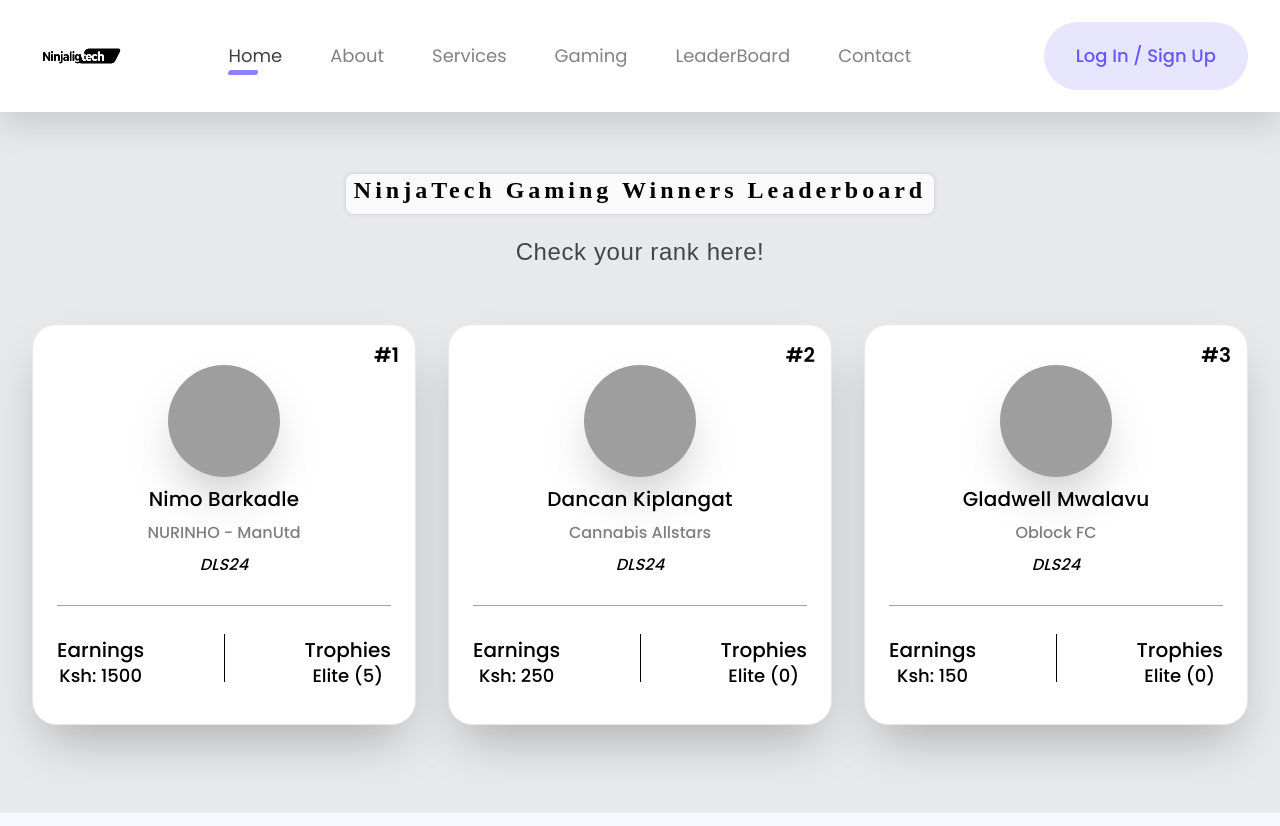
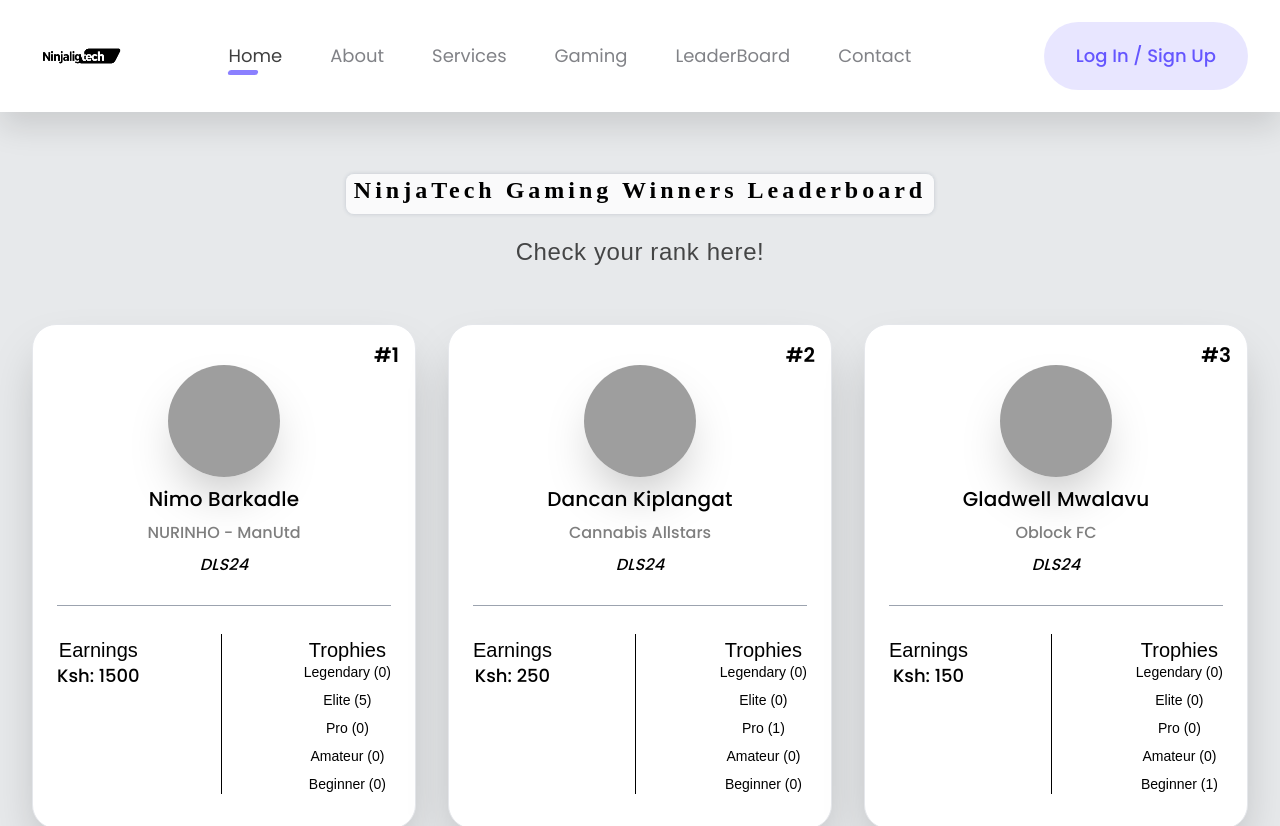
Before and after one commit to kihiuFrank/NinjaLigTech, a Next.js app: page /leader-board in a window 1280 px wide. Shown: the top 826 px of the page. Built offline with nearby package versions, Linux system fonts and the light colour scheme; no server answers; grey boxes are pictures that could not be loaded.

Commit message:
leaderboard data

```diff
--- a/app/gaming/page.tsx
+++ b/app/gaming/page.tsx
@@ -83,7 +83,7 @@
                 <div className="flex gap-2 md:gap-8 lg:gap-8">
                   {socialLinks.map((items, i) => (
                     <Link href={items.link} key={i}>
-                      <div className="bg-white  h-6 lg:h-12  w-6 lg:w-12 shadow-xl text-base rounded-full flex items-center justify-center footer-icons hover:bg-ultramarine">
+                      <div className="bg-white  h-6 lg:h-12  w-6 lg:w-12 shadow-xl text-base rounded-full flex items-center justify-center footer-icons hover:bg-semiblueviolet">
                         <Image
                           src={items.imgSrc}
                           alt={items.imgSrc}
--- a/components/Banner/index.tsx
+++ b/components/Banner/index.tsx
@@ -3,7 +3,7 @@
 const Banner = () => {
   return (
     <div id="home-section" className="bg-lightkblue  ">
-      <div className="mx-auto max-w-7xl sm:pb-24 px-6">
+      <div className="mx-auto max-w-7xl sm:pb-24 pt-8 px-6">
         <div className="grid grid-cols-1 lg:grid-cols-12 space-x-1">
           <div className="col-span-6 flex flex-col justify-evenly">
             <div className="flex gap-2 mx-auto lg:mx-0">
--- a/components/Footer/Footer.tsx
+++ b/components/Footer/Footer.tsx
@@ -72,7 +72,7 @@
           <div className="flex gap-4">
             {socialLinks.map((items, i) => (
               <Link href={items.link} key={i}>
-                <div className="bg-white h-12 w-12 shadow-xl text-base rounded-full flex items-center justify-center footer-icons hover:bg-ultramarine">
+                <div className="bg-white h-12 w-12 shadow-xl text-base rounded-full flex items-center justify-center footer-icons hover:bg-semiblueviolet">
                   <Image
                     src={items.imgSrc}
                     alt={items.imgSrc}
--- a/components/Games/LeaderBoard/TopCard.tsx
+++ b/components/Games/LeaderBoard/TopCard.tsx
@@ -38,7 +38,7 @@
 
       <div className="m-auto w-full flex flex-row justify-between ">
         <div>
-          <h2 className="mt-2.5 mb-0 mx-auto text-lg lg:text-xl font-medium  text-center ">
+          <h2 className="mt-2.5 mb-0 mx-auto text-lg lg:text-xl font-curlfont text-center ">
             Earnings
           </h2>
           <p className="-mt-[2px] mb-2.5 mx-auto text-base lg:text-lg font-medium  text-center ">
@@ -50,14 +50,26 @@
           <div className="absolute right-0 top-0 hidden h-full min-h-[1em] w-px self-stretch border-t-0 bg-gradient-to-tr from-transparent via-neutral-500 to-transparent opacity-100 dark:opacity-100 lg:block"></div>
         </div> */}
 
-        <div className="after:block after:bg-black after:w-[1px] after:h-12 after:mx-auto after:my-2"></div>
+        <div className="after:block after:bg-black after:w-[1px] after:h-40 after:mx-auto after:my-2"></div>
 
         <div>
-          <h2 className="mt-2.5 mb-0 mx-auto text-lg lg:text-xl font-medium  text-center ">
+          <h2 className="mt-2.5 mb-0 mx-auto text-lg lg:text-xl font-curlfont  text-center ">
             Trophies
           </h2>
-          <p className="-mt-[2px] mb-2.5 mx-auto text-base lg:text-lg font-medium  text-center ">
+          <p className="-mt-[2px] mb-2.5 mx-auto text-sm font-curlfont  text-center ">
+            Legendary ({data.legendaryTrophies})
+          </p>
+          <p className="-mt-[2px] mb-2.5 mx-auto text-sm font-curlfont  text-center ">
             Elite ({data.eliteTrophies})
+          </p>
+          <p className="-mt-[2px] mb-2.5 mx-auto text-sm  font-curlfont  text-center ">
+            Pro ({data.proTrophies})
+          </p>
+          <p className="-mt-[2px] mb-2.5 mx-auto text-sm font-curlfont text-center ">
+            Amateur ({data.amateurTrophies})
+          </p>
+          <p className="-mt-[2px] mb-2.5 mx-auto text-sm font-curlfont  text-center ">
+            Beginner ({data.beginnerTrophies})
           </p>
         </div>
       </div>
--- a/components/Games/index.tsx
+++ b/components/Games/index.tsx
@@ -124,7 +124,7 @@
         <div className="mx-auto max-w-7xl sm:py-8 px-4 lg:px-8 ">
           <div className="sm:flex justify-between items-center">
             <h3 className="text-midnightblue text-lg lg:text-2xl pt-8 lg:pt-0 lg:text-55xl font-semibold mb-5 sm:mb-0">
-              Popular Games.
+              Games.
             </h3>
             <Link
               href={"/leader-board"}
```
